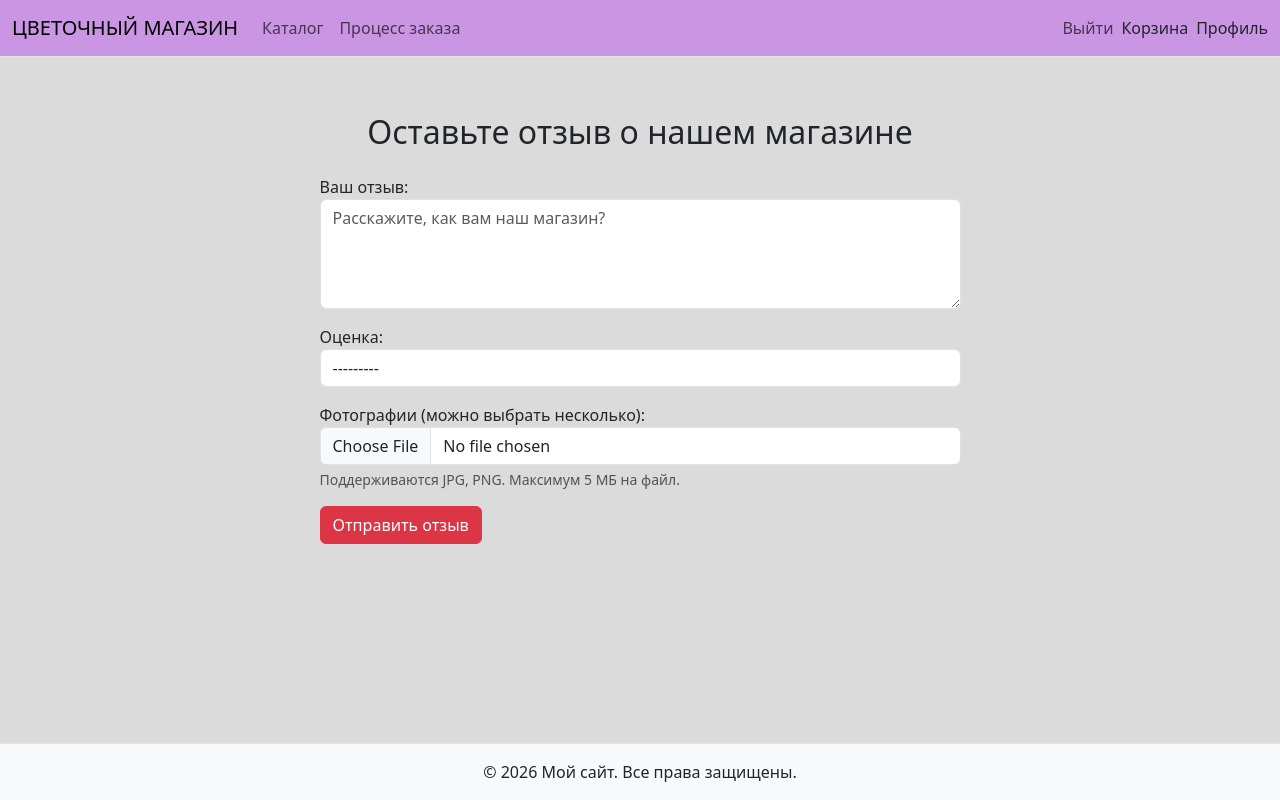
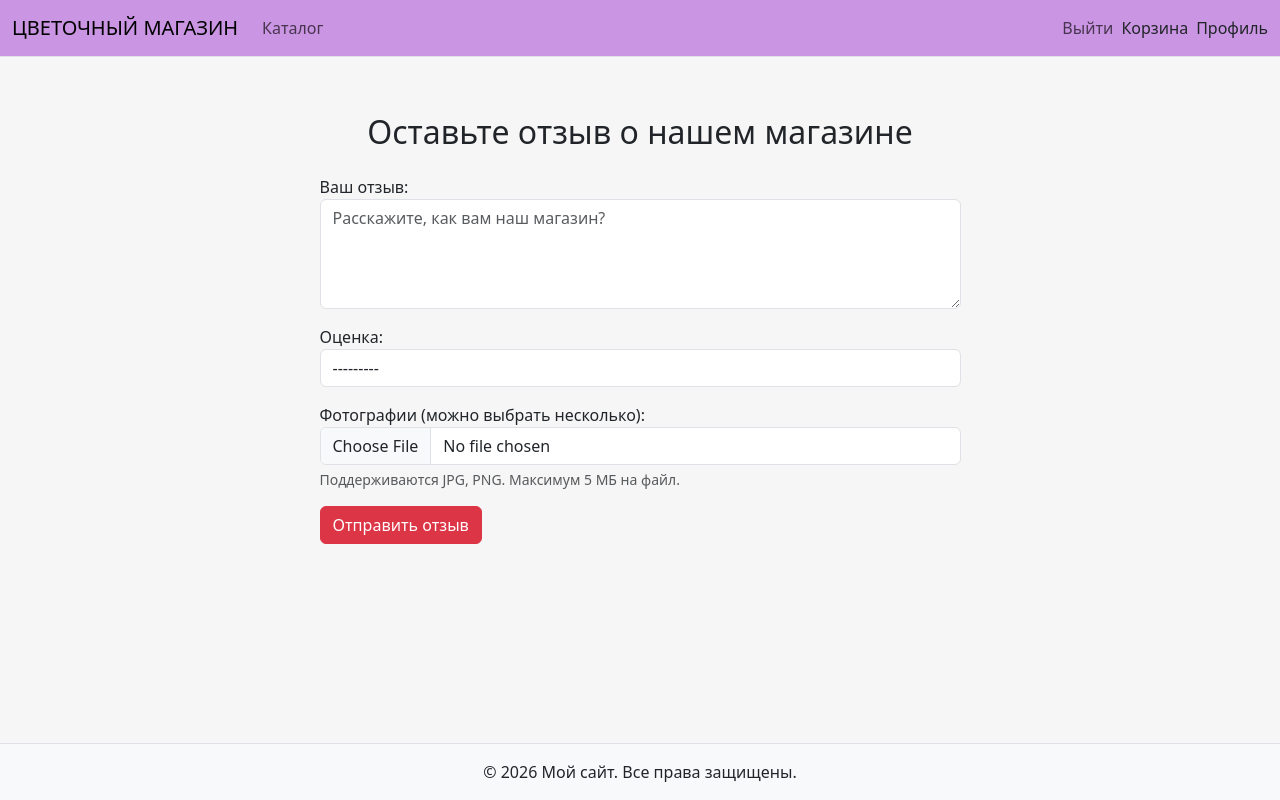
Before and after one commit to Memor311/praktika_frolov, a Django app: page /review/add/ in a window 1280 px wide. Run offline with Django 5.2, Linux system fonts and the light colour scheme; the visitor is signed in with stand-in values (Sample User, id 1).

Commit message:
Убраны кнопки "процесс заказа" и "отчёт по продажам" с шапки профиля

```diff
--- a/shop_veb/shop_app/templates/base.html
+++ b/shop_veb/shop_app/templates/base.html
@@ -6,13 +6,14 @@
   <meta name="viewport" content="width=device-width, initial-scale=1.0">
   <link href="https://cdn.jsdelivr.net/npm/bootstrap@5.3.8/dist/css/bootstrap.min.css" rel="stylesheet"
     integrity="sha384-sRIl4kxILFvY47J16cr9ZwB07vP4J8+LH7qKQnuqkuIAvNWLzeN8tE5YBujZqJLB" crossorigin="anonymous">
+  <script src="https://cdn.jsdelivr.net/npm/chart.js"></script>
   <title>{% block title %}Мой сайт{% endblock %}</title>
     <link rel="icon" href="/media/favicon.ico" type="image/x-icon">
   {% load static %}
   <link rel="stylesheet" href="{% static 'style.css' %}">
 </head>
 
-<body class="d-flex flex-column min-vh-100" style="background-color: #dbdbdb;">
+<body class="d-flex flex-column min-vh-100" style="background-color: #f7f6f6;">
 
   <header>
     <nav class="navbar navbar-expand-lg bg-danger-darker border-bottom border-body mb-2">
@@ -26,12 +27,8 @@
             <li class="nav-item">
               <a class="nav-link" href="{% url 'catalog' %}">Каталог</a>
             </li>
-            <li class="nav-item">
-              <a class="nav-link" href="#">Процесс заказа</a>
-            </li>
           </ul>
 
-          <!-- Правое меню: авторизация + админка -->
           <ul class="navbar-nav ms-auto mb-2 mb-lg-0">
             {% if user.is_authenticated %}
             <li class="nav-item ms-2">
@@ -52,12 +49,6 @@
             {% if user.is_authenticated and user.role.name == 'Администратор' %}
             <li class="nav-item ms-2">
               <a class="nav-link p-0 text-decoration-none" href="{% url 'admin-panel' %}">Админ-панель</a>
-            </li>
-            {% endif %}
-
-             {% if user.is_authenticated and user.role.name == 'Администратор' %}
-            <li class="nav-item ms-2">
-              <a class="nav-link p-0 text-decoration-none" href="{% url 'sales-report' %}">Отчёт по продажам</a>
             </li>
             {% endif %}
 
```
